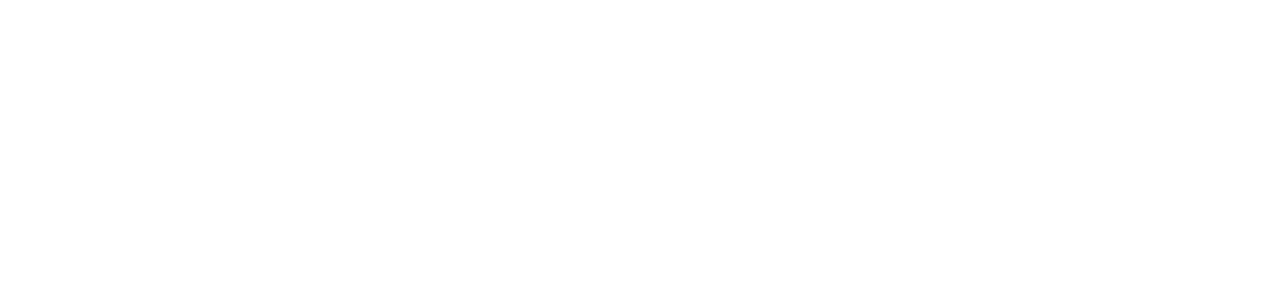
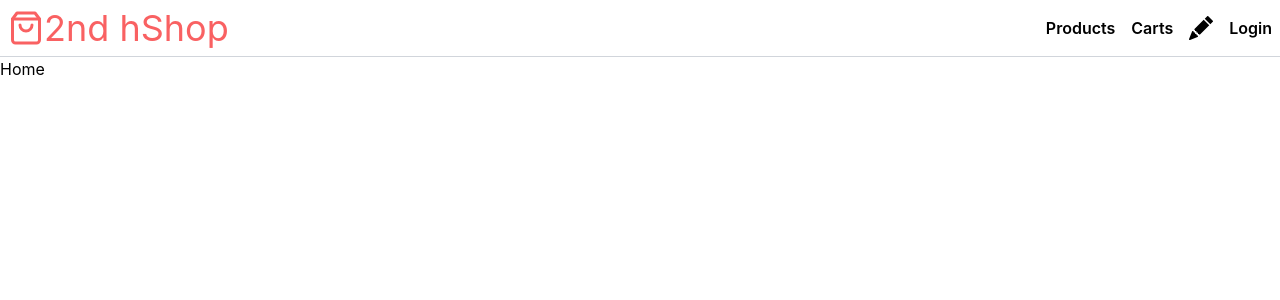
Before and after one commit to kingofaussie/mys, a React (Create React App) app: page / in a window 1280 px wide. Shown: the top 300 px of the page. Built offline with nearby package versions, Linux system fonts and the light colour scheme.

Commit message:
헤더설정

```diff
--- a/package.json
+++ b/package.json
@@ -38,6 +38,7 @@
     ]
   },
   "devDependencies": {
-    "eslint-config-react-app": "^7.0.1"
+    "eslint-config-react-app": "^7.0.1",
+    "tailwindcss": "^3.2.4"
   }
 }
--- a/src/App.js
+++ b/src/App.js
@@ -1,5 +1,13 @@
+import { Outlet } from 'react-router-dom';
+import Navbar from './components/Navbar';
+
 function App() {
-  return <div></div>
+  return (
+    <>
+      <Navbar />
+      <Outlet />
+    </>
+  );
 }
 
 export default App;
--- /dev/null
+++ b/src/components/Navbar.jsx
@@ -0,0 +1,23 @@
+import React from 'react';
+import { Link } from 'react-router-dom';
+import { FiShoppingBag } from 'react-icons/fi';
+import { BsFillPencilFill } from 'react-icons/bs';
+
+export default function Navbar() {
+  return (
+    <header className='flex justify-between border-b border-gray-300 p-2'>
+      <Link to='/' className='flex items-center text-4xl text-brand '>
+        <FiShoppingBag />
+        <h1>2nd hShop</h1>
+      </Link>
+      <nav className='flex items-center gap-4 font-semibold'>
+        <Link to='/products'>Products</Link>
+        <Link to='/carts'>Carts</Link>
+        <Link to='/products/new' className='text-2xl'>
+          <BsFillPencilFill />
+        </Link>
+        <button>Login</button>
+      </nav>
+    </header>
+  );
+}
--- a/src/index.css
+++ b/src/index.css
@@ -1,3 +1,7 @@
+@tailwind base;
+@tailwind components;
+@tailwind utilities;
+
 body {
   margin: 0;
   font-family: -apple-system, BlinkMacSystemFont, 'Segoe UI', 'Roboto', 'Oxygen',
@@ -5,6 +9,11 @@
     sans-serif;
   -webkit-font-smoothing: antialiased;
   -moz-osx-font-smoothing: grayscale;
+  @apply flex flex-col items-center;
+}
+
+#root {
+  @apply w-full max-w-screen-2xl;
 }
 
 code {
--- a/src/pages/AllProducts.jsx
+++ b/src/pages/AllProducts.jsx
@@ -0,0 +1,6 @@
+import React from 'react';
+
+export default function AllProducts() {
+  return <div>All Proudcts</div>
+
+}
--- a/src/pages/Home.jsx
+++ b/src/pages/Home.jsx
@@ -0,0 +1,5 @@
+import React from 'react';
+
+export default function Home() {
+  return <div>Home</div>
+}
--- a/src/pages/MyCart.jsx
+++ b/src/pages/MyCart.jsx
@@ -1,9 +1,5 @@
 import React from 'react';
 
 export default function MyCart() {
-  return (
-    <div>
-
-    </div>
-  );
+  return <div>My Cart</div>
 }
--- a/src/pages/NewProduct.jsx
+++ b/src/pages/NewProduct.jsx
@@ -1,9 +1,5 @@
 import React from 'react';
 
 export default function NewProduct() {
-  return (
-    <div>
-
-    </div>
-  );
+  return <div>NewProduct</div>
 }
--- a/src/pages/NotFound.jsx
+++ b/src/pages/NotFound.jsx
@@ -1,9 +1,5 @@
 import React from 'react';
 
 export default function NotFound() {
-  return (
-    <div>
-
-    </div>
-  );
+  return <div>NotFound</div>
 }
--- /dev/null
+++ b/tailwind.config.js
@@ -0,0 +1,12 @@
+/** @type {import('tailwindcss').Config} */
+module.exports = {
+  content: ['./src/**/*.{js,jsx}'],
+  theme: {
+    extend: {
+      colors: {
+        brand: '#F96162',
+      }
+    },
+  },
+  plugins: [],
+}
```
Also changed, not shown: .pnp.cjs, 1 other file (tests, documents, lock files or other folders).
